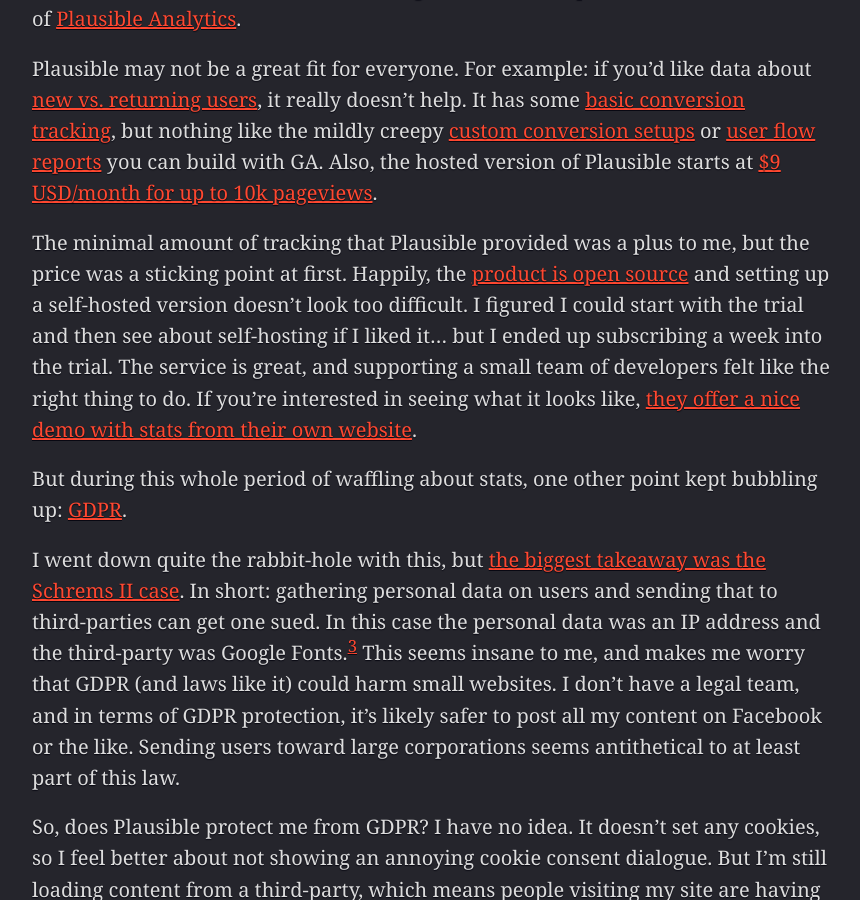
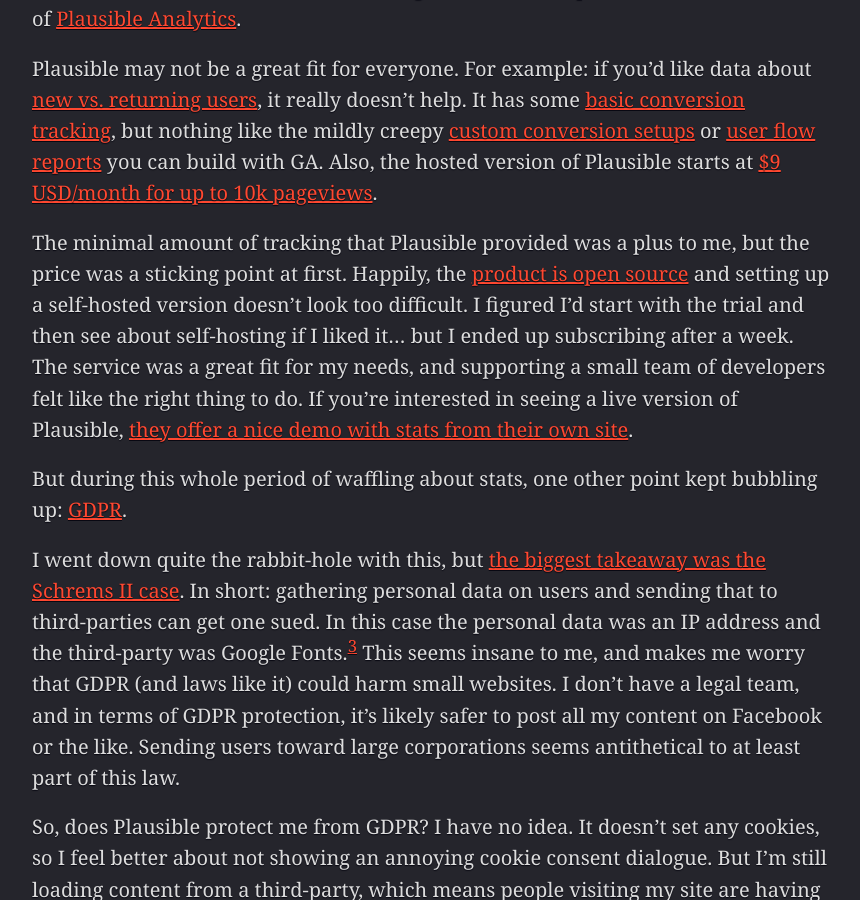
Before and after one commit to gavinanderegg/gavinanderegg.github.io, a Jekyll site: the page built from _posts/2023-01-22-blogging-analytics-and-gdpr.md, in a window 1280 px wide and 900 px high, scrolled down 875 px. Shown: the whole window, without its empty margins (208-1068 px from the left). Built offline with Jekyll 4.4.1, drawn with Linux system fonts in a browser that asks for light colours.

Commit message:
More editing

```diff
--- a/_posts/2023-01-22-blogging-analytics-and-gdpr.md
+++ b/_posts/2023-01-22-blogging-analytics-and-gdpr.md
@@ -13,7 +13,7 @@
 
 Plausible may not be a great fit for everyone. For example: if you'd like data about [new vs. returning users](https://plausible.io/data-policy#how-we-count-unique-users-without-cookies), it really doesn't help. It has some [basic conversion tracking](https://plausible.io/docs/pageview-goals), but nothing like the mildly creepy [custom conversion setups](https://support.google.com/analytics/answer/12846214) or [user flow reports](https://support.google.com/analytics/answer/9317498?hl=en) you can build with GA. Also, the hosted version of Plausible starts at [$9 USD/month for up to 10k pageviews](https://plausible.io/#pricing).
 
-The minimal amount of tracking that Plausible provided was a plus to me, but the price was a sticking point at first. Happily, the [product is open source](https://github.com/plausible/analytics) and setting up a self-hosted version doesn't look too difficult. I figured I could start with the trial and then see about self-hosting if I liked it… but I ended up subscribing a week into the trial. The service is great, and supporting a small team of developers felt like the right thing to do. If you're interested in seeing what it looks like, [they offer a nice demo with stats from their own website](https://plausible.io/plausible.io).
+The minimal amount of tracking that Plausible provided was a plus to me, but the price was a sticking point at first. Happily, the [product is open source](https://github.com/plausible/analytics) and setting up a self-hosted version doesn't look too difficult. I figured I'd start with the trial and then see about self-hosting if I liked it… but I ended up subscribing after a week. The service was a great fit for my needs, and supporting a small team of developers felt like the right thing to do. If you're interested in seeing a live version of Plausible, [they offer a nice demo with stats from their own site](https://plausible.io/plausible.io).
 
 But during this whole period of waffling about stats, one other point kept bubbling up: [GDPR](https://en.wikipedia.org/wiki/General_Data_Protection_Regulation).
 
```
